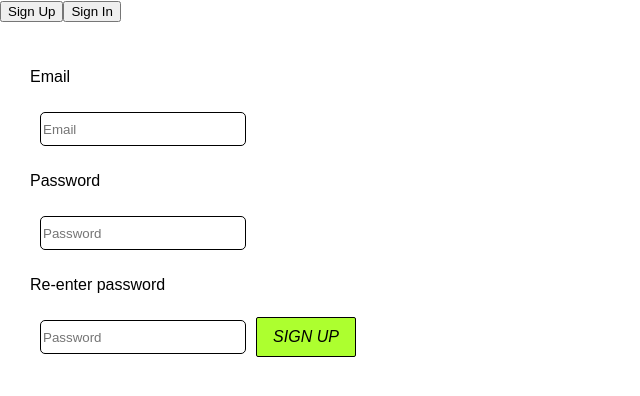
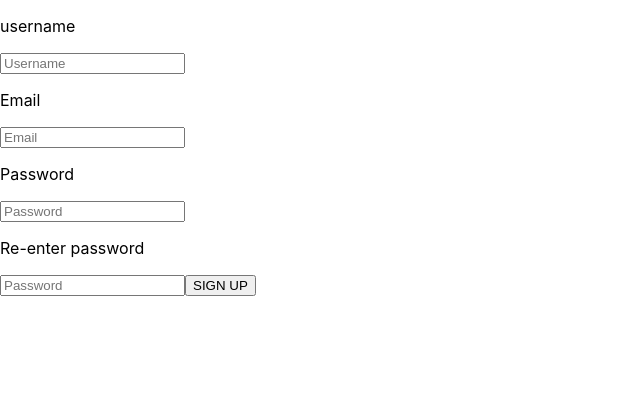
Before and after one commit to aevans1910/adulting, a React (Create React App) app: page /sign-up in a window 1280 px wide. Shown: the top 396 px of the page, without its empty margins (0-640 px from the left). Built offline with nearby package versions, Linux system fonts and the light colour scheme.

Commit message:
gotten a little further

```diff
--- a/src/App.js
+++ b/src/App.js
@@ -1,26 +1,33 @@
 import React from 'react';
-import { BrowserRouter, Route, Switch } from 'react-router-dom';
+import { BrowserRouter as Router, Route, Switch, Link } from 'react-router-dom';
 // import Home from './components/Home';
 
-import SignUpIn from './pages/SignUpIn'
+// import SignUpIn from './pages/SignUpIn'
 
 import './App.css';
 import './styles/pages.css'
+import SignInForm from './components/SignInForm';
 import SignUpForm from './components/SignUpForm';
+
+const Temp = () => (
+  <div>
+    HOME
+    <Link to="/sign-up">Sign-Up</Link>
+    <Link to="/sign-in">Sign-In</Link>
+  </div>
+);
 
 function App() {
   return (
-    <main>
+    <Router>
       <Switch>
-        <Route path='/sign-up' component={SignUpIn} />
-        <Route component={Error} />
+        <Route path='/' exact component={Temp} />
+        <Route path='/sign-up' component={SignUpForm} />
+        <Route path='/sign-in' component={SignInForm} />
+        <Route render={routeProps => <p>404</p>} />
       </Switch>
-    </main>
+    </Router>
   );
 }
 
 export default App;
-
-{/* <div className="App">
-          <SignUpIn />
-        </div> */}
--- a/src/components/SignInForm.js
+++ b/src/components/SignInForm.js
@@ -6,10 +6,12 @@ export default class SignInForm extends Component {
         this.state = {
             email: "",
             password: "",
+            username: "",
         }
     }
     submit(){
-        fetch("https://localhost:3050/log-in", {
+        console.log("fetch is working!!")
+        fetch("http://localhost:3050/log-in", {
             method:"POST",
             mode:"cors",
             headers:{"Content-Type" : "application/json"},
@@ -17,19 +19,24 @@ export default class SignInForm extends Component {
         })
         .then(res => res.json()).then(data => {
             console.log(data)
+            console.log(this.props.history)
+            this.props.history.push("/")
+
             // TODO: save the token to local storage
             // TODO: redirect to home page
             // TODO: use react router dom
         })
+        .catch(err => console.log(err))
     }
     render(){
-        const {email, password} = this.state
+        const {email, password, username} = this.state
         return (
             <div className="sign-up-in">
                 <div className="form">
                     <p name="email">Email</p>
-                    <input valuex={email} onChange={(e) => this.setState({email:e.target.value})} type="email" name="email" id="email" placeholder="Email"/>
-
+                    <input value={email} onChange={(e) => this.setState({email:e.target.value})} type="email" name="email" id="email" placeholder="Email"/>
+                    <p name="username">username</p>
+                    <input value={username} onChange={(e) => this.setState({username:e.target.value})} type="username" name="username" id="username" placeholder="Username"/>
                     <p name="password">Password</p>
                     <input value={password} onChange={(e) => this.setState({password:e.target.value})} type="password" name="password" id="password" placeholder="Password"/>
                     <button onClick={()=>this.submit()} type="submit">SIGN IN</button>
--- a/src/components/SignUpForm.js
+++ b/src/components/SignUpForm.js
@@ -1,17 +1,48 @@
-import React from 'react'
+import React, { Component } from 'react'
 
-export default function SignUpForm() {
-    return (
+export default class SignUpForm extends Component {
+    constructor(props){
+        super(props)
+        this.state = {
+            email: "",
+            password: "",
+            rePassword:"",
+            username: "",
+        }
+    }
+    submit(){
+        console.log("fetch is working!!")
+        fetch("http://localhost:3050/sign-up", {
+            method:"POST",
+            mode:"cors",
+            headers:{"Content-Type" : "application/json"},
+            body: JSON.stringify(this.state)
+        })
+        .then(res => res.json()).then(data => {
+            console.log(data)
+
+            // TODO: save the token to local storage
+            // TODO: redirect to home page
+            // TODO: use react router dom
+        })
+        .catch(err => console.log(err))
+    }
+    render() {
+        const {email, password, username, rePassword} = this.state
+        return(
         <div className="sign-up-in">
             <div className="form">
+            <p name="username">username</p>
+                <input value={username} onChange={(e) => this.setState({username:e.target.value})} type="username" name="username" id="username" placeholder="Username"/>
                 <p name="email">Email</p>
-                <input type="email" name="email" id="email" placeholder="Email"/>
+                <input value={email} onChange={(e) => this.setState({email:e.target.value})} type="email" name="email" id="email" placeholder="Email"/>
                 <p name="password">Password</p>
-                <input type="password" name="password" id="password" placeholder="Password"/>
+                <input value={password} onChange={(e) => this.setState({password:e.target.value})} type="password" name="password" id="password" placeholder="Password"/>
                 <p name="re-password">Re-enter password</p>
-                <input type="password" name="re-password" id="re-password" placeholder="Password"/>
-                <button type="submit">SIGN UP</button>
+                <input value={rePassword} onChange={(e) => this.setState({password:e.target.value})} type="password" name="password" id="password" placeholder="Password"/>
+                <button onClick={()=>this.submit()} type="submit">SIGN UP</button>
             </div>
         </div>
-    )
+        )
+    }
 }
```
